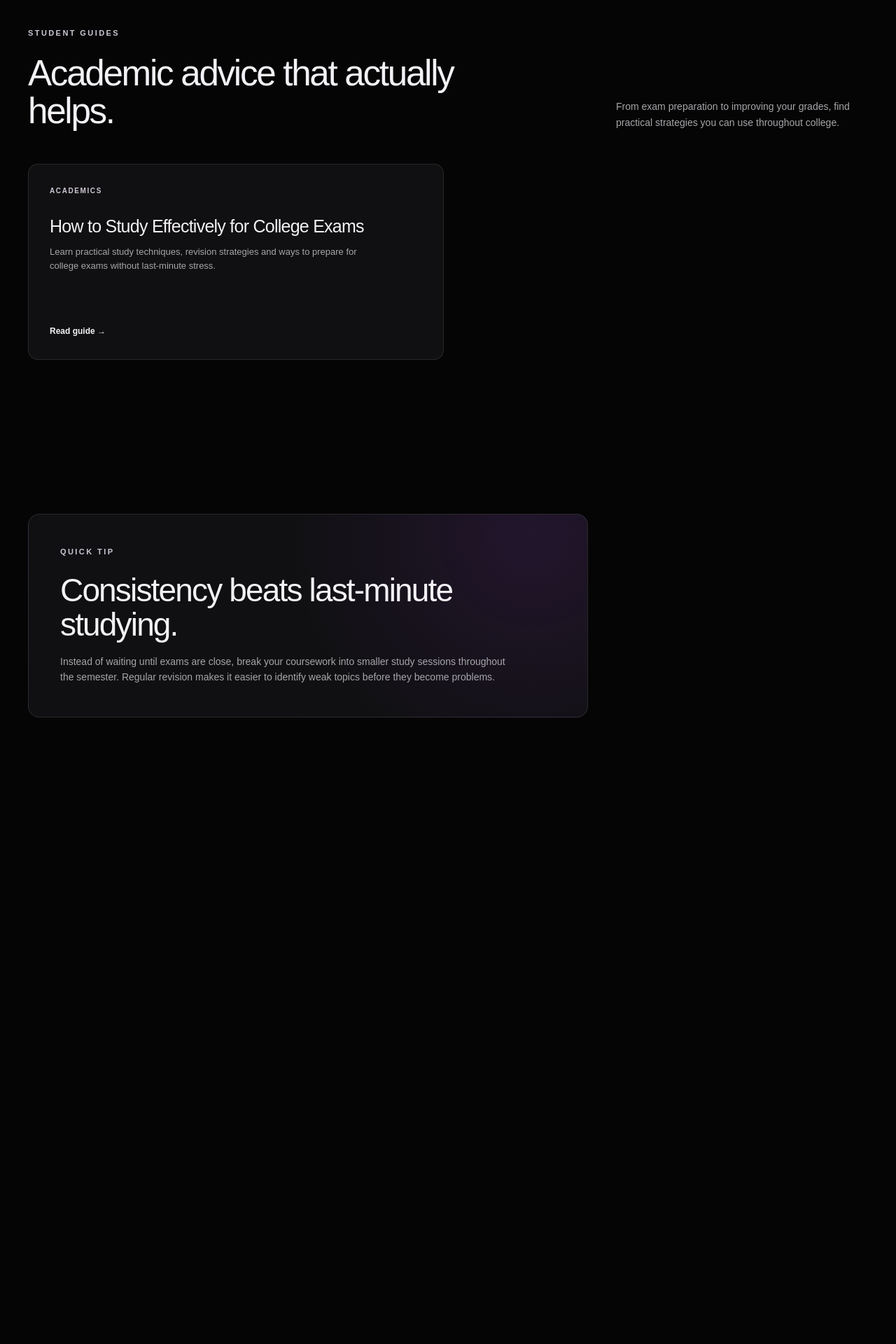
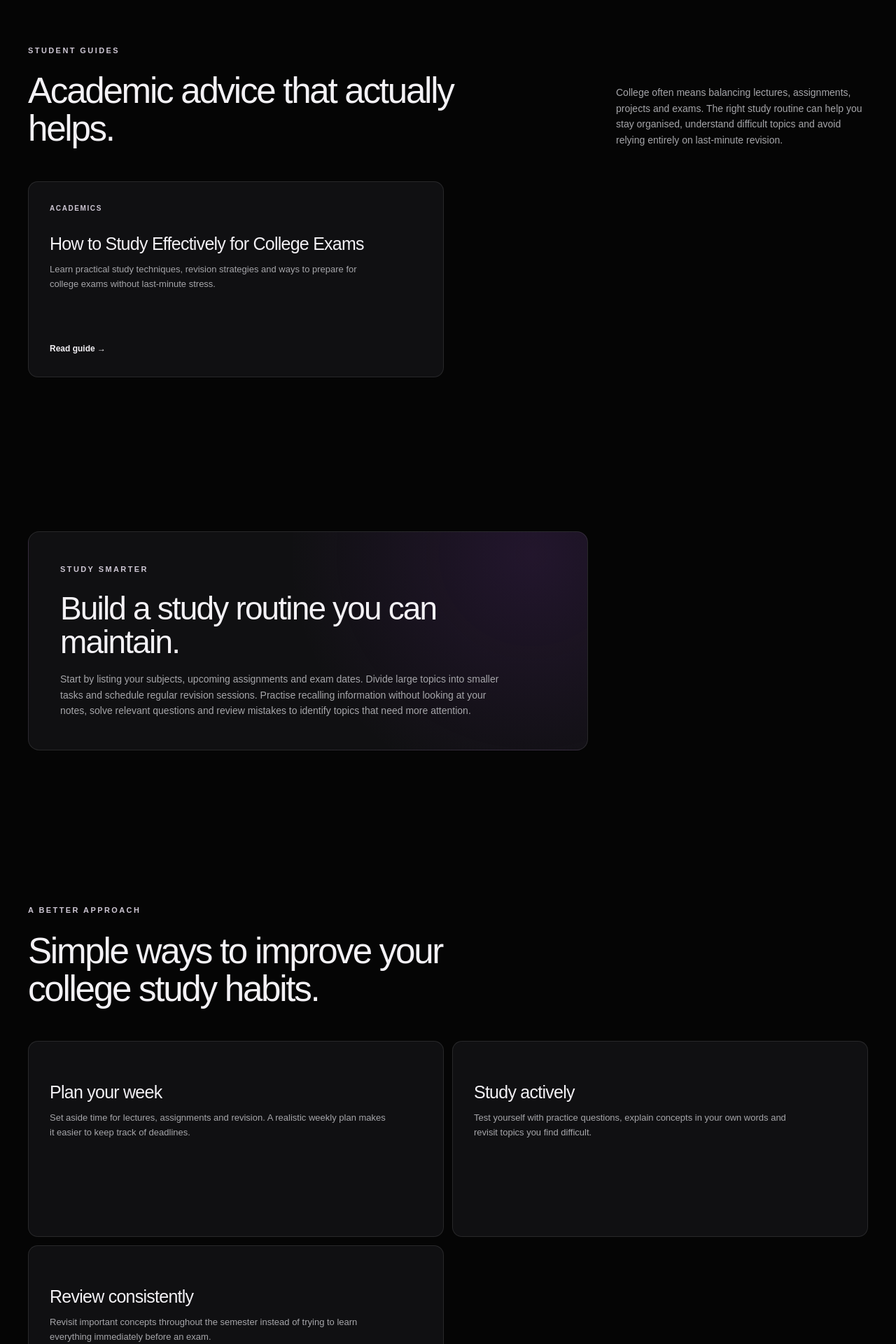
Before and after one commit to LAKSHYAG16/college-survival-guide, a Next.js app: page /academics in a window 1280 px wide. Shown: the part 680-2600 px from the top of the page at 70% size. Before the commit the page ends 1815 px from the top, so only its background shows below. Built offline with nearby package versions, Linux system fonts and the light colour scheme.

Commit message:
Ubersuggests changes 1

```diff
--- a/app/academics/page.tsx
+++ b/app/academics/page.tsx
@@ -1,3 +1,4 @@
+
 import Link from "next/link";
 
 const guides = [
@@ -12,7 +13,7 @@ const guides = [
 export const metadata = {
   title: "College Study & Exam Guides",
   description:
-    "Practical study tips, exam preparation strategies and academic advice to help college students study effectively and improve their performance.",
+    "Explore practical college study tips, exam preparation strategies, revision techniques and academic advice to help students study effectively.",
   alternates: {
     canonical: "/academics",
   },
@@ -31,8 +32,9 @@ export default function AcademicsPage() {
         </h1>
 
         <p>
-          Practical study strategies, exam preparation tips and academic
-          guidance designed for college students.
+          Discover practical study strategies, college exam preparation
+          tips and academic guidance to help you manage coursework,
+          revise effectively and feel more prepared for exams.
         </p>
       </section>
 
@@ -44,8 +46,10 @@ export default function AcademicsPage() {
           </div>
 
           <p>
-            From exam preparation to improving your grades, find practical
-            strategies you can use throughout college.
+            College often means balancing lectures, assignments,
+            projects and exams. The right study routine can help you
+            stay organised, understand difficult topics and avoid
+            relying entirely on last-minute revision.
           </p>
         </div>
 
@@ -72,18 +76,55 @@ export default function AcademicsPage() {
 
       <section className="section">
         <div className="info-box">
-          <p className="eyebrow">QUICK TIP</p>
+          <p className="eyebrow">STUDY SMARTER</p>
 
-          <h2>
-            Consistency beats last-minute studying.
-          </h2>
+          <h2>Build a study routine you can maintain.</h2>
 
           <p>
-            Instead of waiting until exams are close, break your coursework
-            into smaller study sessions throughout the semester. Regular
-            revision makes it easier to identify weak topics before they
-            become problems.
+            Start by listing your subjects, upcoming assignments and
+            exam dates. Divide large topics into smaller tasks and
+            schedule regular revision sessions. Practise recalling
+            information without looking at your notes, solve relevant
+            questions and review mistakes to identify topics that
+            need more attention.
           </p>
+        </div>
+      </section>
+
+      <section className="section">
+        <div className="section-heading">
+          <div>
+            <p className="eyebrow">A BETTER APPROACH</p>
+            <h2>Simple ways to improve your college study habits.</h2>
+          </div>
+        </div>
+
+        <div className="guide-grid">
+          <div className="guide-card">
+            <h3>Plan your week</h3>
+            <p>
+              Set aside time for lectures, assignments and revision.
+              A realistic weekly plan makes it easier to keep track
+              of deadlines.
+            </p>
+          </div>
+
+          <div className="guide-card">
+            <h3>Study actively</h3>
+            <p>
+              Test yourself with practice questions, explain concepts
+              in your own words and revisit topics you find difficult.
+            </p>
+          </div>
+
+          <div className="guide-card">
+            <h3>Review consistently</h3>
+            <p>
+              Revisit important concepts throughout the semester
+              instead of trying to learn everything immediately
+              before an exam.
+            </p>
+          </div>
         </div>
       </section>
     </main>
```
